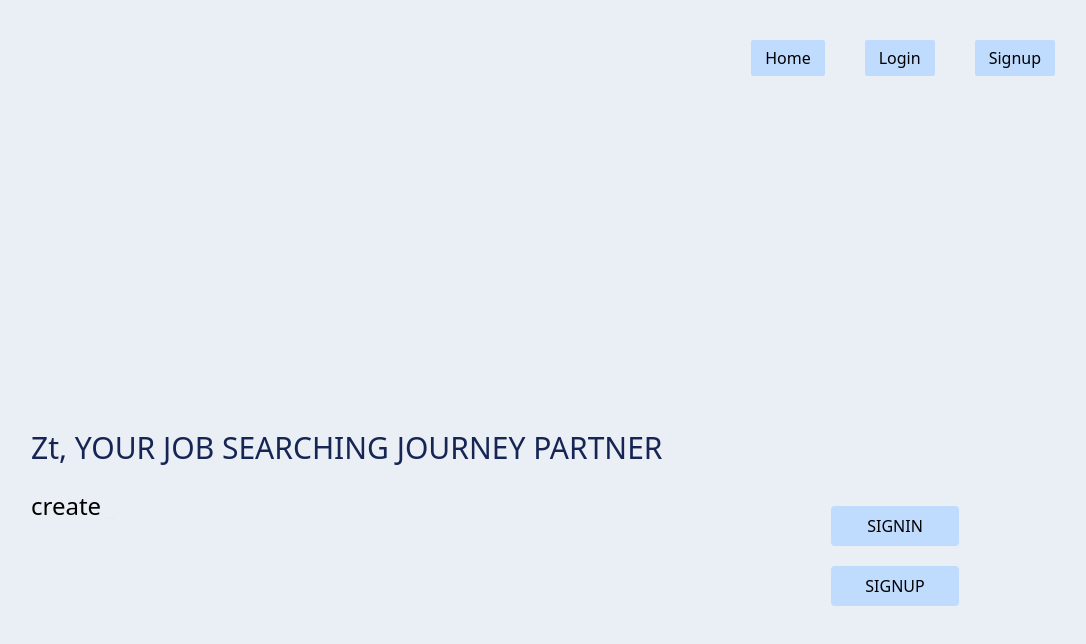
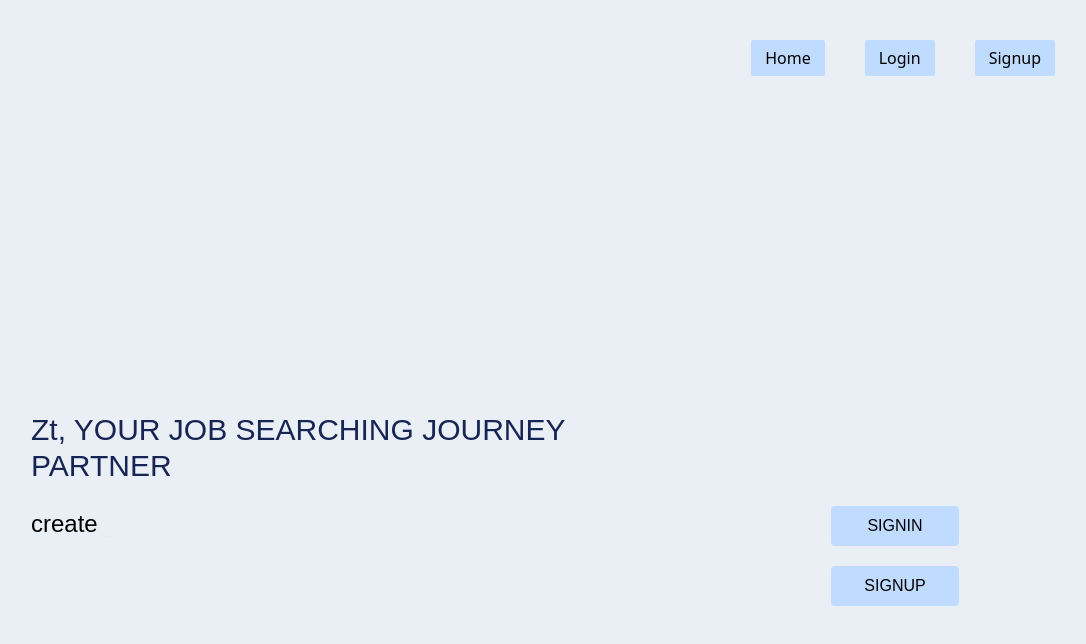
Before and after one commit to Jonathan03ant/JobApplicationTracker, a React (Vite) app: page / in a window 1280 px wide. Shown: the top 644 px of the page, without its empty margins (145-1231 px from the left). Built offline with nearby package versions, Linux system fonts and the light colour scheme; no server answers.

Commit message:
Tailwind config

```diff
--- a/tailwind.config.js
+++ b/tailwind.config.js
@@ -9,7 +9,12 @@
                 '160': '40rem',  // 640px
               },
           fontFamily: {
-            'crimson': ['Crimson Text', 'serif']
+            'crimson': ['Crimson Text', 'serif'],
+            'work': ['Work Sans', 'sans-serif'],
+            'cara': ['Chakra Petch', 'sans-serif'],
+          },
+          colors: {
+
           }
         }
       },
```
